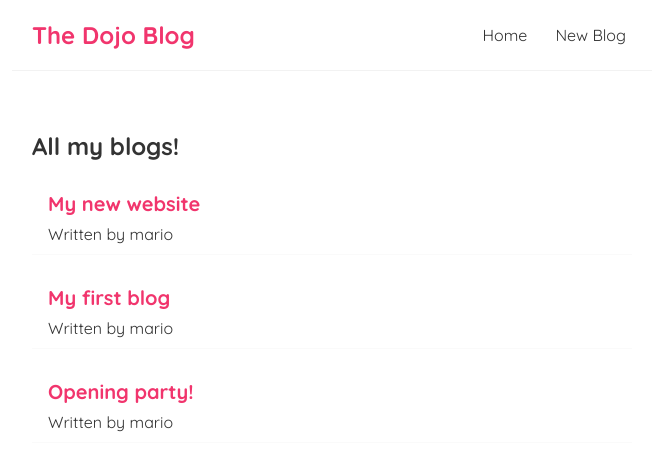
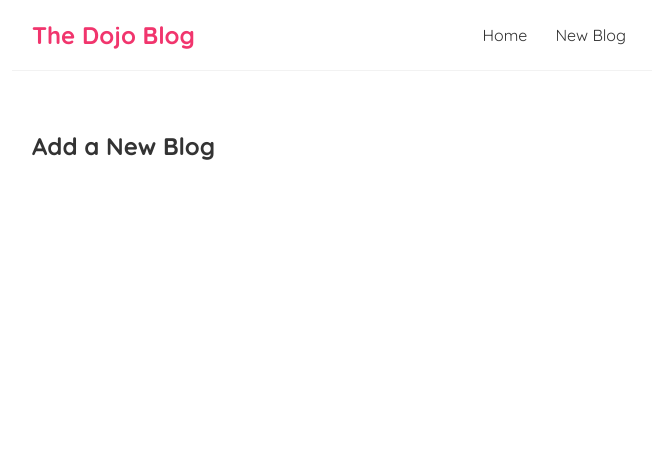
Before and after one commit to anaDamasio123/blog-react, a React (Create React App) app: page /create in a window 1280 px wide. Shown: the top 470 px of the page, without its empty margins (308-964 px from the left). Built offline with nearby package versions, Linux system fonts and the light colour scheme; data requests are answered from the project's data file.

Commit message:
router links

```diff
--- a/src/App.js
+++ b/src/App.js
@@ -1,6 +1,7 @@
 import Navbar from './Navbar';
 import Home from './Home';
 import { BrowserRouter as Router, Route, Switch } from 'react-router-dom'
+import Create from './Create';
 
 function App() {
   const title = 'Welcome to the new blog';
@@ -14,8 +15,11 @@
         <Navbar />
         <div className="content">
           <Switch>
-            <Route path="/">
+            <Route exact path="/">
               <Home />
+            </Route>
+            <Route path="/create">
+              <Create />
             </Route>
           </Switch>
         </div>
--- /dev/null
+++ b/src/Create.js
@@ -0,0 +1,9 @@
+const Create = () => {
+    return (
+        <div className="create">
+            <h2>Add a New Blog</h2>
+        </div>
+     );
+}
+
+export default Create;
--- a/src/Navbar.js
+++ b/src/Navbar.js
@@ -1,10 +1,12 @@
+import { Link } from 'react-router-dom';
+
 const Navbar = () => {
     return (
         <nav className="navbar">
             <h1>The Dojo Blog</h1>
             <div className="links">
-                <a href="/">Home</a>
-                <a href="/create">New Blog</a>
+                <Link to="/">Home</Link>
+                <Link to="/create">New Blog</Link>
             </div>
         </nav>
      );
```
Also changed, not shown: 1 other file (tests, documents, lock files or other folders).
